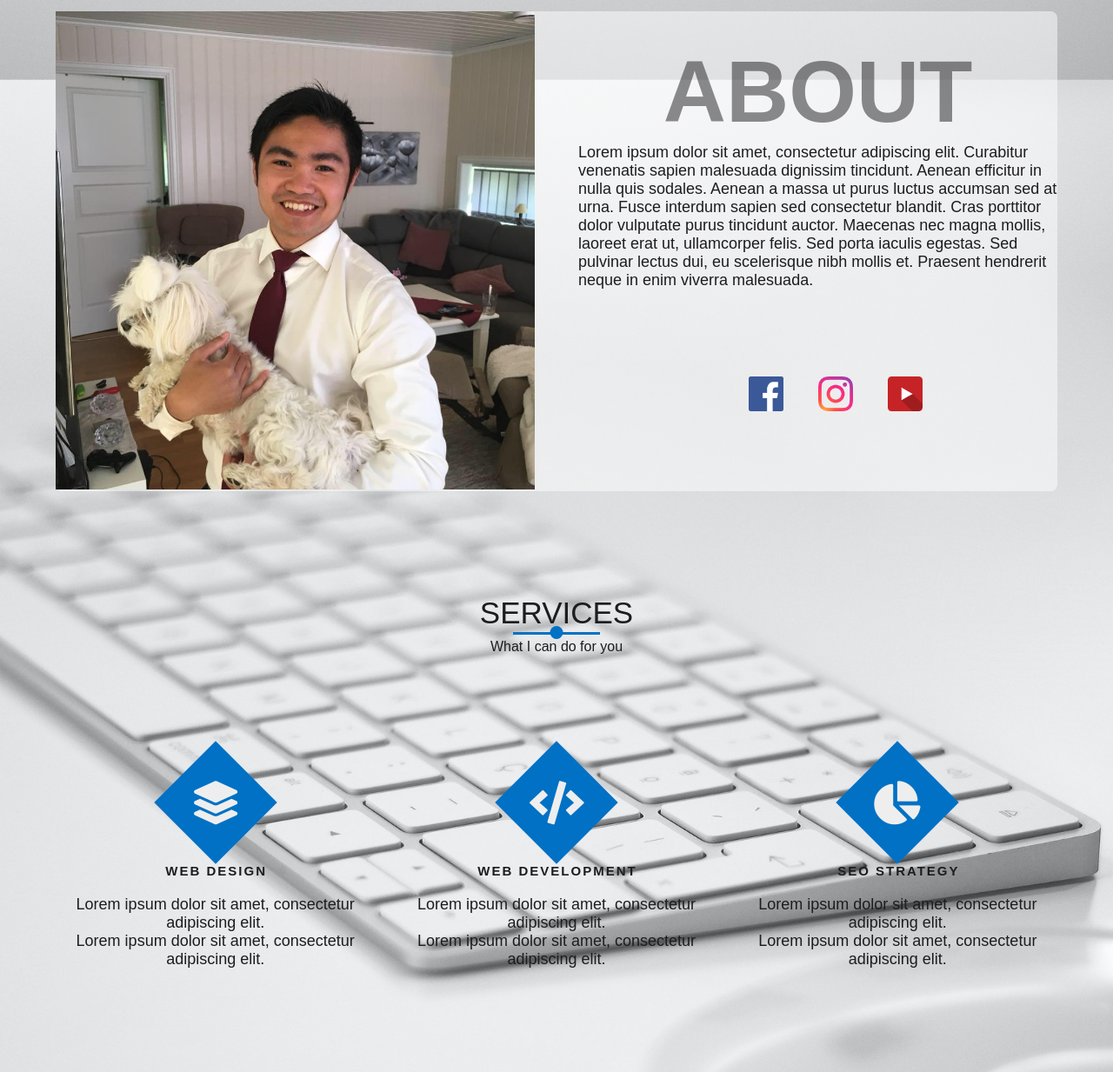
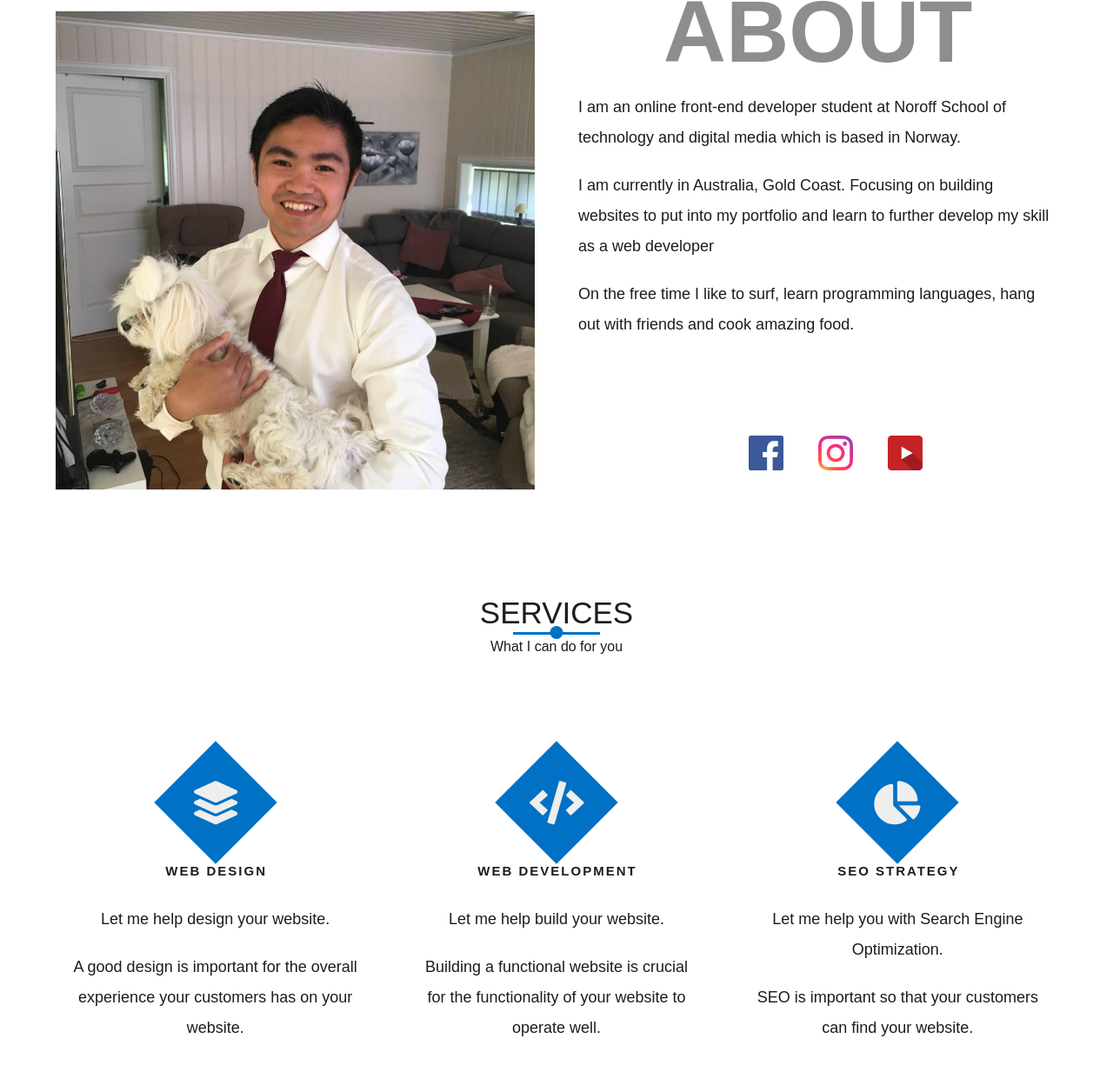
Before and after one commit to ibehappyto/Cello-Web-Development, a plain HTML site: page index.html in a window 1280 px wide. Shown: the part 1615-2848 px from the top of the page at 87% size. Drawn offline with nearby package versions, Linux system fonts and the light colour scheme.

Commit message:
Edit paragraphs on Cello Web Dev

```diff
--- a/index.html
+++ b/index.html
@@ -60,11 +60,9 @@
         <div class="about-heading" id="about">
           <h1>About</h1>
         </div>
-        <p>Lorem ipsum dolor sit amet, consectetur adipiscing elit. Curabitur venenatis sapien malesuada dignissim
-          tincidunt. Aenean efficitur in nulla quis sodales. Aenean a massa ut purus luctus accumsan sed at urna.
-          Fusce interdum sapien sed consectetur blandit. Cras porttitor dolor vulputate purus tincidunt auctor.
-          Maecenas nec magna mollis, laoreet erat ut, ullamcorper felis. Sed porta iaculis egestas. Sed pulvinar
-          lectus dui, eu scelerisque nibh mollis et. Praesent hendrerit neque in enim viverra malesuada.</p>
+        <p>I am an online front-end developer student at Noroff School of technology and digital media which is based in Norway.</p>
+        <p>I am currently in Australia, Gold Coast. Focusing on building websites to put into my portfolio and learn to further develop my skill as a web developer </p>
+        <p>On the free time I like to surf, learn programming languages, hang out with friends and cook amazing food.</p>
         <div class="social-media">
           <ul class="nav-list">
             <li>
@@ -97,24 +95,24 @@
             <i class="fas fa-layer-group"></i>
           </div>
           <h1>Web Design</h1>
-          <p>Lorem ipsum dolor sit amet, consectetur adipiscing elit.</p>
-          <p>Lorem ipsum dolor sit amet, consectetur adipiscing elit.</p>
+          <p>Let me help design your website.</p>
+          <p>A good design is important for the overall experience your customers has on your website.</p>
         </div>
         <div class="skill" data-aos="fade-in" data-aos-delay="600">
           <div class="icon-container">
             <i class="fas fa-code"></i>
           </div>
           <h1>Web Development</h1>
-          <p>Lorem ipsum dolor sit amet, consectetur adipiscing elit.</p>
-          <p>Lorem ipsum dolor sit amet, consectetur adipiscing elit.</p>
+          <p>Let me help build your website.</p>
+          <p>Building a functional website is crucial for the functionality of your website to operate well.</p>
         </div>
         <div class="skill" data-aos="fade-right" data-aos-delay="900">
           <div class="icon-container">
             <i class="fas fa-chart-pie"></i>
           </div>
           <h1>SEO Strategy</h1>
-          <p>Lorem ipsum dolor sit amet, consectetur adipiscing elit.</p>
-          <p>Lorem ipsum dolor sit amet, consectetur adipiscing elit.</p>
+          <p>Let me help you with Search Engine Optimization.</p>
+          <p>SEO is important so that your customers can find your website.</p>
         </div>
       </div>
     </div>
@@ -132,14 +130,14 @@
         </div>
         <div class="portfolio-description" data-aos="fade-left" data-aos-delay="600">
           <h1>Space X Internship Program</h1>
-          <p>Lorem ipsum dolor sit amet, consectetur adipiscing elit. Curabitur venenatis sapien malesuada dignissim</p>
+          <p>This is a project I built for my school assignment using HTML,CSS and JavaScript.</p>
           <a href="#" class="cta">View Details</a>
         </div>
       </div>
       <div class="portfolio-item">
         <div class="portfolio-description has-margin-right" data-aos="fade-right" data-aos-delay="900">
           <h1>Community Science Museum</h1>
-          <p>Lorem ipsum dolor sit amet, consectetur adipiscing elit. Curabitur venenatis sapien malesuada dignissim</p>
+          <p>This is a project I built for my school assignment using HTML and CSS.</p>
           <a href="#" class="cta">View Details</a>
         </div>
         <div class="portfolio-img" data-aos="fade-left" data-aos-delay="1200">
@@ -152,7 +150,7 @@
         </div>
         <div class="portfolio-description" data-aos="fade-left" data-aos-delay="1800">
           <h1>City Cycle</h1>
-          <p>Lorem ipsum dolor sit amet, consectetur adipiscing elit. Curabitur venenatis sapien malesuada dignissim</p>
+          <p>This is a project I built for my school assignment using HTML and CSS.</p>
           <a href="#" class="cta">View Details</a>
         </div>
       </div>
@@ -162,21 +160,21 @@
     <div class="container">
       <div class="section-heading">
         <h1>Experience</h1>
-        <h6>Past and current jobs</h6>
+        <h6>Past and current experience</h6>
       </div>
       <div class="timeline" data-aos="fade-down" data-aos-delay="300">
         <ul>
           <li class="date" data-date="2019 - Present">
             <h1>Noroff School Of Technology and Digital Media</h1>
-            <p>Lorem ipsum dolor sit amet, consectetur adipiscing elit. Curabitur venenatis sapien malesuada dignissim</p>
+            <p>2 year front-end development course.</p>
           </li>
-          <li class="date" data-date="2019 - Present">
+          <li class="date" data-date="2021 - Present">
             <h1>Future</h1>
-            <p>Lorem ipsum dolor sit amet, consectetur adipiscing elit. Curabitur venenatis sapien malesuada dignissim</p>
+            <p>This is the future</p>
           </li>
-          <li class="date" data-date="2019 - Present">
+          <li class="date" data-date="2022 - Present">
             <h1>Future</h1>
-            <p>Lorem ipsum dolor sit amet, consectetur adipiscing elit. Curabitur venenatis sapien malesuada dignissim</p>
+            <p>This is the future</p>
           </li>
         </ul>
       </div>
--- a/style.css
+++ b/style.css
@@ -15,12 +15,16 @@ html {
 body {
   width: 100%;
   height: 100%;
-  background: url("../img/sitebg5.JPG") no-repeat center fixed;
   background-size: cover;
 }
 
 section {
   padding: 6rem 0;
+}
+
+section p {
+  padding: 1rem 0;
+  line-height: 3.5rem;
 }
 
 a {
```
